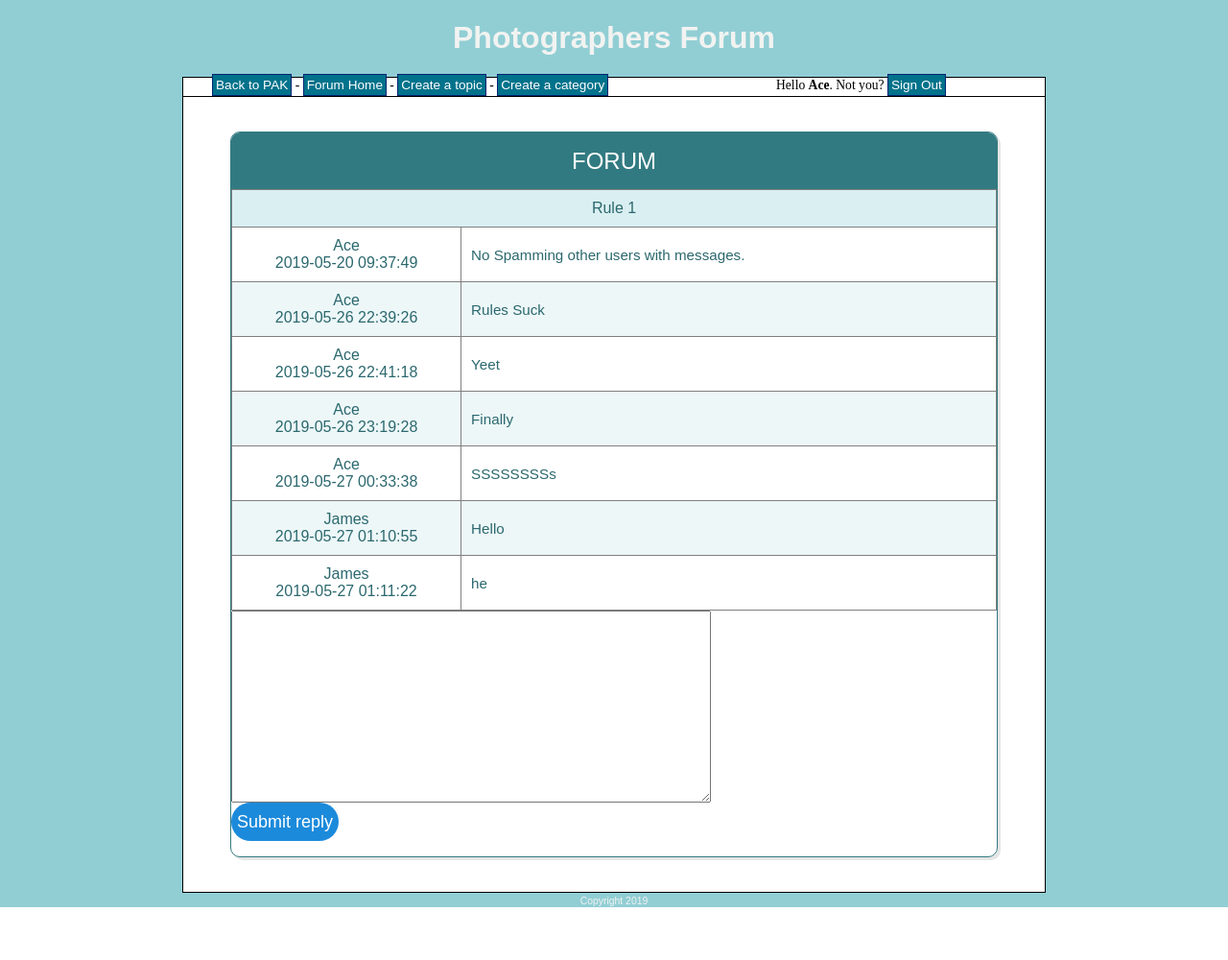
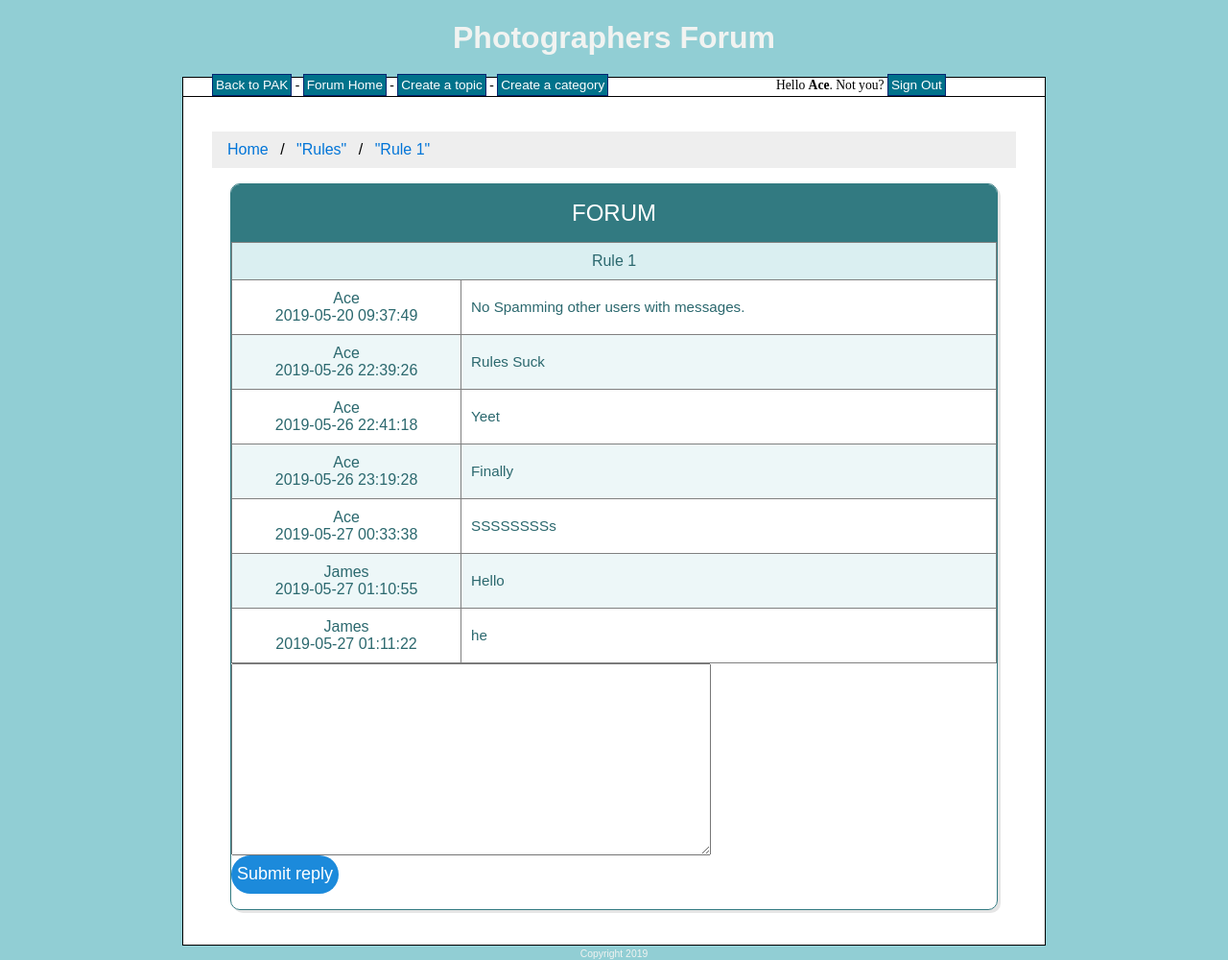
Before and after one commit to Sianwa/PAK, a PHP site: page /topic.php?id=3 in a window 1280 px wide. Shown: the whole page at 96% size. Before the commit the page ends 945 px from the top, so only its background shows below. Run offline with PHP 8.4, Linux system fonts and the light colour scheme; a user stored in the database is signed in; data comes from the database, SQL or seed files in the repository; some libraries are stand-ins or nearby versions.

Commit message:
Optimization and Breadcrumbs added

```diff
--- a/Projo/forum/forum.css
+++ b/Projo/forum/forum.css
@@ -288,3 +288,34 @@ td:nth-child(3):before {
     background: #39dc79;
     color: #000;
 }
+/* Style the list */
+ul.breadcrumb {
+  padding: 10px 16px;
+  list-style: none;
+  background-color: #eee;
+}
+
+/* Display list items side by side */
+ul.breadcrumb li {
+  display: inline;
+  font-size: 16px;
+}
+
+/* Add a slash symbol (/) before/behind each list item */
+ul.breadcrumb li+li:before {
+  padding: 8px;
+  color: black;
+  content: "/\00a0";
+}
+
+/* Add a color to all links inside the list */
+ul.breadcrumb li a {
+  color: #0275d8;
+  text-decoration: none;
+}
+
+/* Add a color on mouse-over */
+ul.breadcrumb li a:hover {
+  color: #01447e;
+  text-decoration: underline;
+}
--- a/Projo/forum/header.php
+++ b/Projo/forum/header.php
@@ -16,7 +16,9 @@ session_start();
 <h1>Photographers Forum</h1>
     <div id="wrapper">
         <div id="menu">
-        <a class="item" href="../landingPage.html">Back to PAK</a> -
+        <a class="item" href="sessiondestroy.php">Back to PAK</a> -
+
+
         <a class="item" href="index.php">Forum Home</a> -
         <a class="item" href="create_topic.php">Create a topic</a>
             <?php
--- /dev/null
+++ b/Projo/forum/sessiondestroy.php
@@ -0,0 +1,6 @@
+<?php
+session_start();
+session_unset();
+Session_destroy();
+header("Location: ../landingPage.html");
+?>
--- a/Projo/forum/signout.php
+++ b/Projo/forum/signout.php
@@ -9,7 +9,7 @@ echo '<h3>Signed Out</h3>';
 if(isset($_SESSION['signed_in']) && $_SESSION['signed_in'] == true)
 {
     session_unset();
-    echo 'Succesfully signed out, you can go back to the<a href="index.php">Homepage</a> if you want.';
+    echo 'Succesfully signed out, you can go back to the <a href="index.php">Homepage</a> if you want.';
 }
 
 // destroy the session
--- a/Projo/forum/topic.php
+++ b/Projo/forum/topic.php
@@ -7,12 +7,13 @@ if(isset($_SESSION['signed_in'])&&$_SESSION['signed_in'] == true)
     //the user is signed in
     if($_SERVER['REQUEST_METHOD'] != 'POST')
     {
-        $sql ="SELECT topics.topic_id,
+        $sql ="SELECT topics.topic_id, categories.cat_id, categories.cat_name,
         topics.topic_subject, posts.post_topic, posts.post_content,
         posts.post_date, posts.post_by, users.user_id,
-        users.user_name FROM posts LEFT JOIN users ON
-         posts.post_by = users.user_id INNER JOIN topics on
-         topics.topic_id = posts.post_topic
+        users.user_name FROM posts
+        LEFT JOIN users ON posts.post_by = users.user_id
+        INNER JOIN topics on topics.topic_id = posts.post_topic
+        INNER JOIN categories ON categories.cat_id = topics.topic_cat
          WHERE posts.post_topic = '" . mysqli_real_escape_string($con, $_GET['id'])."';";
         $result=mysqli_query($con,$sql);
         $data   = $result->fetch_all(MYSQLI_ASSOC);
@@ -36,6 +37,12 @@ if(isset($_SESSION['signed_in'])&&$_SESSION['signed_in'] == true)
                 //prepare the table
                 foreach($data as $row)
                 {
+                    echo '
+                    <ul class="breadcrumb">
+                    <li><a href="index.php">Home</a></li>
+                    <li><a href="category.php?id='.$row['cat_id'].'">"'.$row['cat_name'].'"</a></li>
+                    <li><a href="category.php?id='.$row['topic_id'].'">"'.$row['topic_subject'].'"</a></li>
+                  </ul>';
                 echo  '
                 <div class="table-users">
                 <div class="header">FORUM</div>
@@ -77,7 +84,7 @@ if(isset($_SESSION['signed_in'])&&$_SESSION['signed_in'] == true)
     else
     {
     //the user is not signed in
-    echo 'Sorry, you have to be <a href="/Projo/forum/signin.php">signed in</a> to create a topic.';
+    echo 'Sorry, you have to be <a href="signin.php">signed in</a> to create a topic.';
     }
 }
 
```
Also changed, not shown: Projo/forum/category.php (+6 -1 lines).
